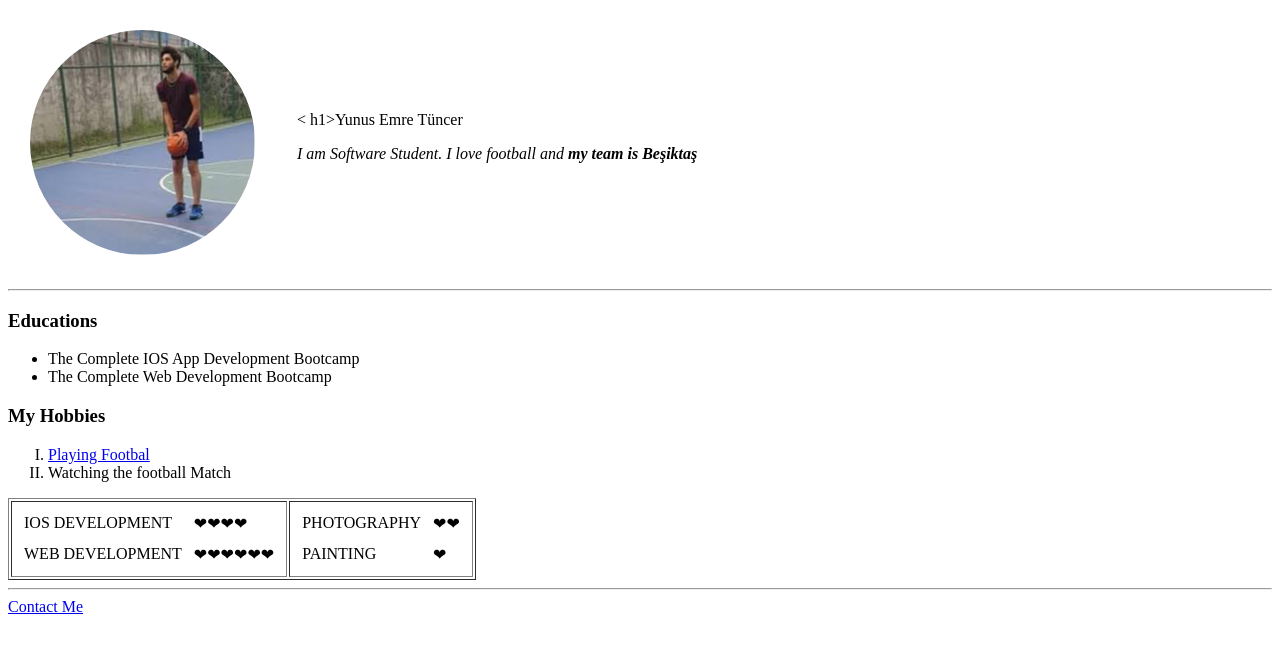
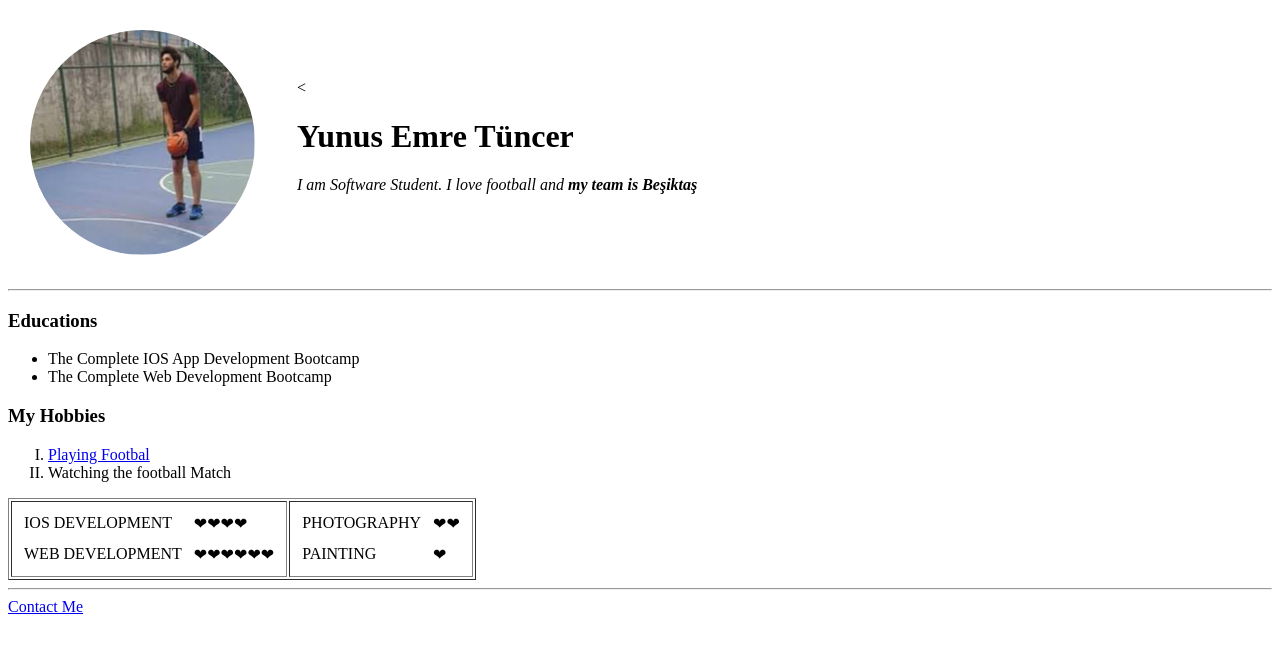
Before and after one commit to yetbey/cv, a plain HTML site: page index.html in a window 1280 px wide. Drawn offline with Linux system fonts and the light colour scheme.

Commit message:
Update index.html

```diff
--- a/index.html
+++ b/index.html
@@ -10,7 +10,7 @@
         <tr>
             <td><img src="images/yet-circle.png" alt="yetbey personel picture"></td>
             <td><
-                h1>Yunus Emre Tüncer</h1>
+                <h1>Yunus Emre Tüncer</h1>
                 <p><i>I am Software Student. I love football and <strong>my team is Beşiktaş</strong></i></p>
             </td>
         </tr>
```
